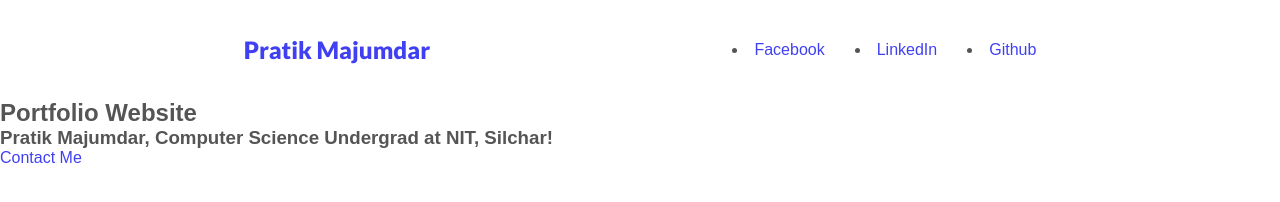
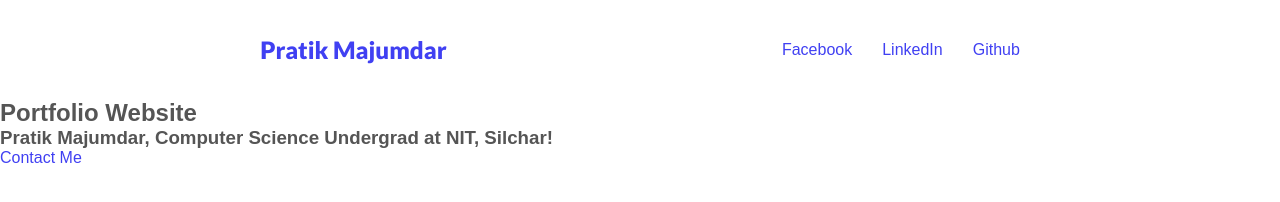
Before and after one commit to codadept/portfolio.io, a plain HTML site: page index.html in a window 1280 px wide. Drawn offline with Linux system fonts and the light colour scheme; grey boxes are pictures that could not be loaded.

Commit message:
small fix in style.css

```diff
--- a/assets/css/style.css
+++ b/assets/css/style.css
@@ -12,7 +12,7 @@ html{
 }
 
 nav{
-	list-style:
+	list-style: none;
 }
 
 a{
```
